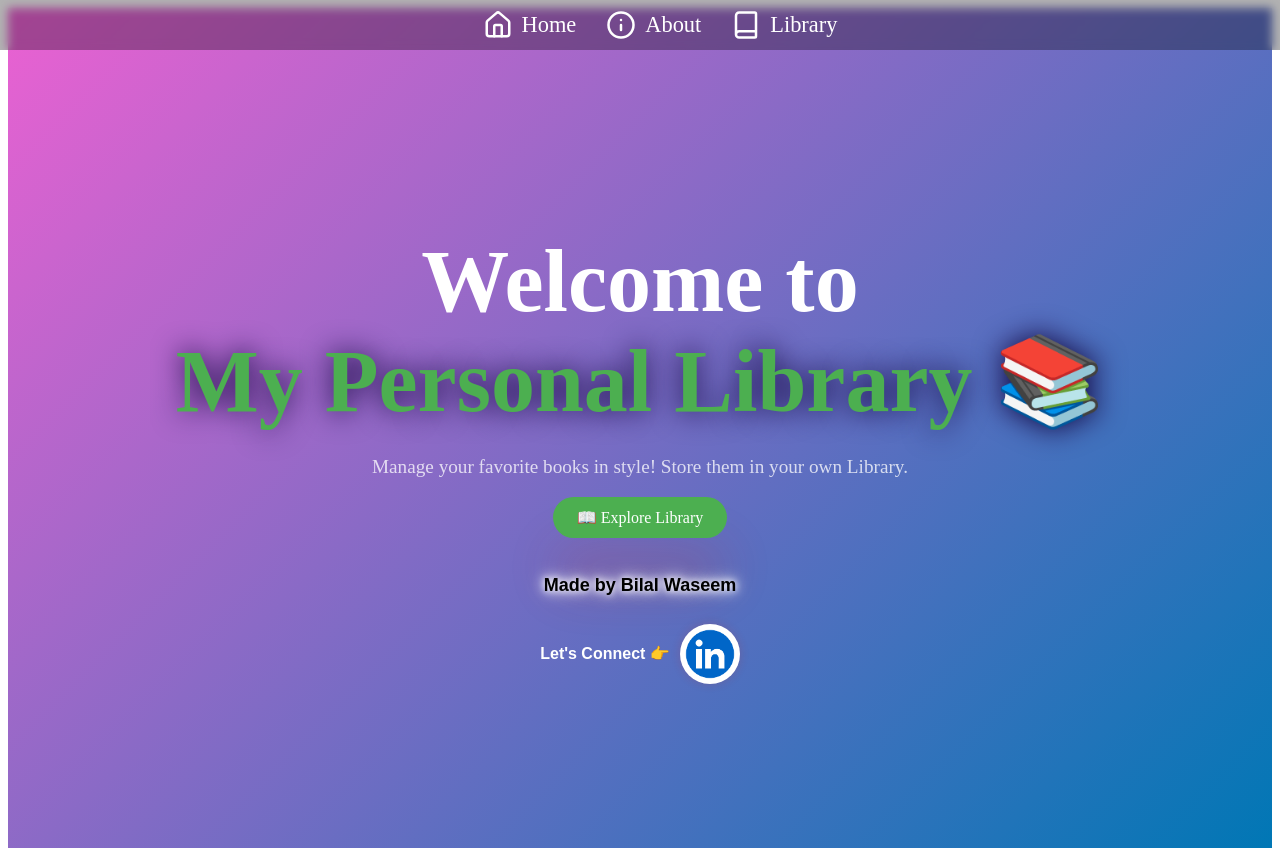
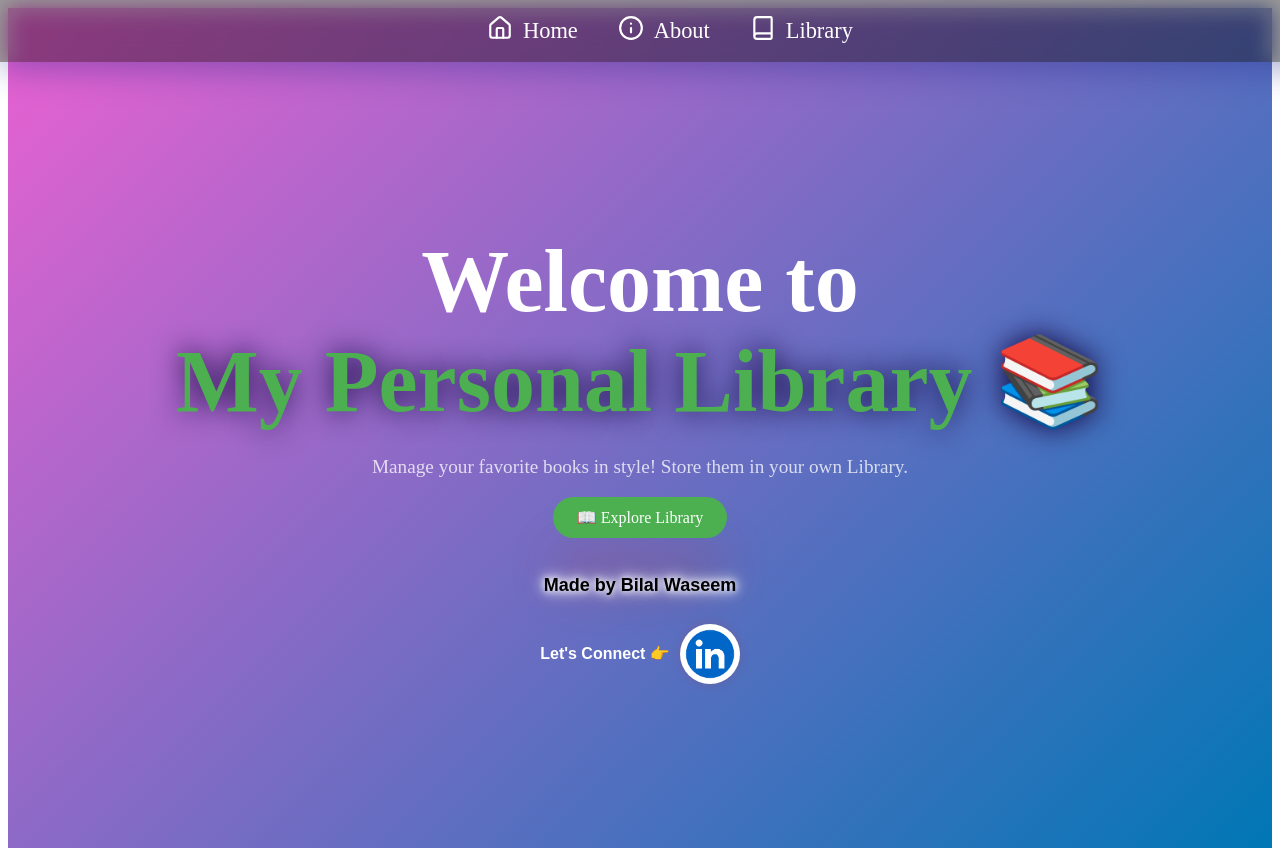
Before and after one commit to bilalwaseem111/library-website, a Next.js app: page / in a window 1280 px wide. Built offline with nearby package versions, Linux system fonts and the light colour scheme.

Commit message:
Update Header.js

```diff
--- a/src/components/Header.js
+++ b/src/components/Header.js
@@ -6,27 +6,51 @@ const Header = () => {
   return (
     <header style={styles.header}>
       <motion.nav
-        initial={{ y: -20, opacity: 0 }}
+        initial={{ y: -30, opacity: 0 }}
         animate={{ y: 0, opacity: 1 }}
-        transition={{ duration: 0.6 }}
+        transition={{ duration: 0.6, ease: 'easeOut' }}
         style={styles.navContainer}
       >
+        {/* Home Link */}
         <Link href="/" passHref legacyBehavior>
-          <a style={styles.navLink}>
-            <Home style={styles.icon} /> Home
-          </a>
+          <motion.a
+            style={styles.navLink}
+            whileHover={{ scale: 1.1, color: '#7C3AED' }} // purple hover
+            transition={{ type: 'spring', stiffness: 300 }}
+          >
+            <motion.div whileHover={{ scale: 1.3 }}>
+              <Home style={styles.icon} />
+            </motion.div>
+            Home
+          </motion.a>
         </Link>
 
+        {/* About Link */}
         <Link href="/about" passHref legacyBehavior>
-          <a style={styles.navLink}>
-            <Info style={styles.icon} /> About
-          </a>
+          <motion.a
+            style={styles.navLink}
+            whileHover={{ scale: 1.1, color: '#7C3AED' }}
+            transition={{ type: 'spring', stiffness: 300 }}
+          >
+            <motion.div whileHover={{ scale: 1.3 }}>
+              <Info style={styles.icon} />
+            </motion.div>
+            About
+          </motion.a>
         </Link>
 
+        {/* Library Link */}
         <Link href="/library" passHref legacyBehavior>
-          <a style={styles.navLink}>
-            <Book style={styles.icon} /> Library
-          </a>
+          <motion.a
+            style={styles.navLink}
+            whileHover={{ scale: 1.1, color: '#7C3AED' }}
+            transition={{ type: 'spring', stiffness: 300 }}
+          >
+            <motion.div whileHover={{ scale: 1.3 }}>
+              <Book style={styles.icon} />
+            </motion.div>
+            Library
+          </motion.a>
         </Link>
       </motion.nav>
     </header>
@@ -36,35 +60,36 @@ const Header = () => {
 const styles = {
   header: {
     width: '100%',
-    padding: '10px 20px',
-    position: 'fixed', // Fixed at the top
+    padding: '15px 30px',
+    position: 'fixed',
     top: 0,
     left: 0,
     zIndex: 1000,
     display: 'flex',
-    justifyContent: 'center', // Center the nav container
-    alignItems: 'center', // Center vertically
-    background: 'rgba(0, 0, 0, 0.3)',
-    backdropFilter: 'blur(5px)',
+    justifyContent: 'center',
+    alignItems: 'center',
+    background: 'rgba(0, 0, 0, 0.4)',
+    backdropFilter: 'blur(10px)',
+    boxShadow: '0 8px 32px 0 rgba(31, 38, 135, 0.37)',
   },
   navContainer: {
     display: 'flex',
-    gap: '30px', // Space between links
+    gap: '40px',
   },
   navLink: {
-    color: '#fff',
+    color: '#FFFFFF',
     fontSize: '1.4rem',
-    fontWeight: '400',
+    fontWeight: '500',
     display: 'flex',
     alignItems: 'center',
-    gap: '9px',
+    gap: '10px',
     cursor: 'pointer',
-    transition: 'color 1.3s ease',
-    textDecoration: 'none', // Ensure no underline
+    transition: 'color 0.3s ease',
+    textDecoration: 'none',
   },
   icon: {
-    width: '30px',
-    height: '30px',
+    width: '26px',
+    height: '26px',
   },
 };
 
```
